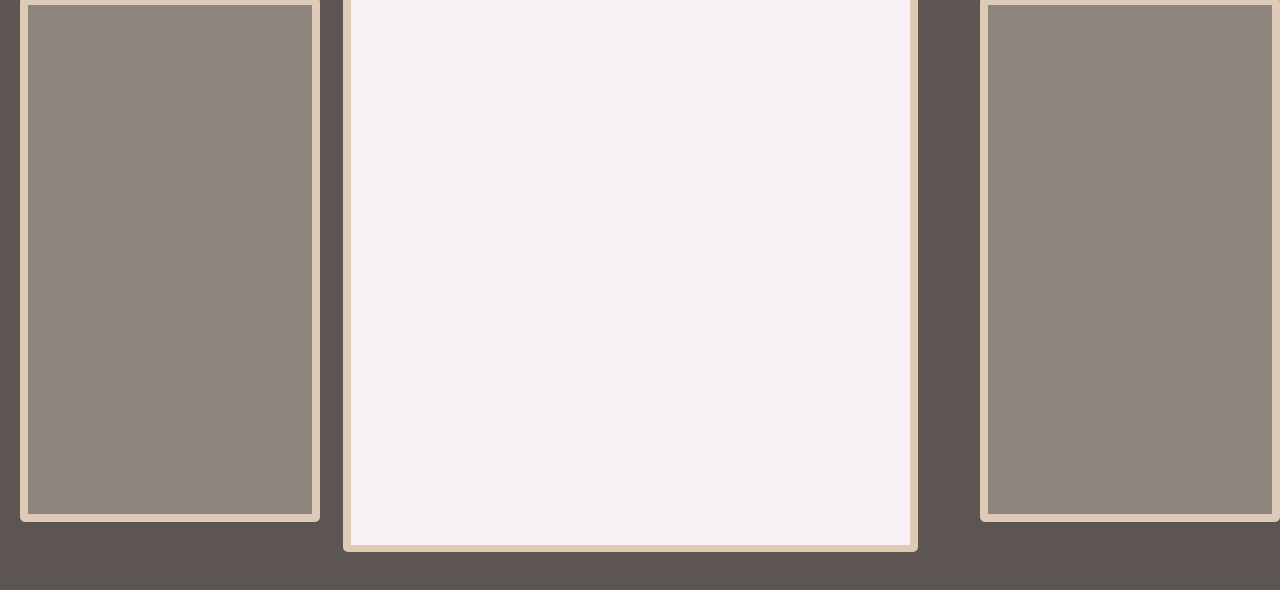
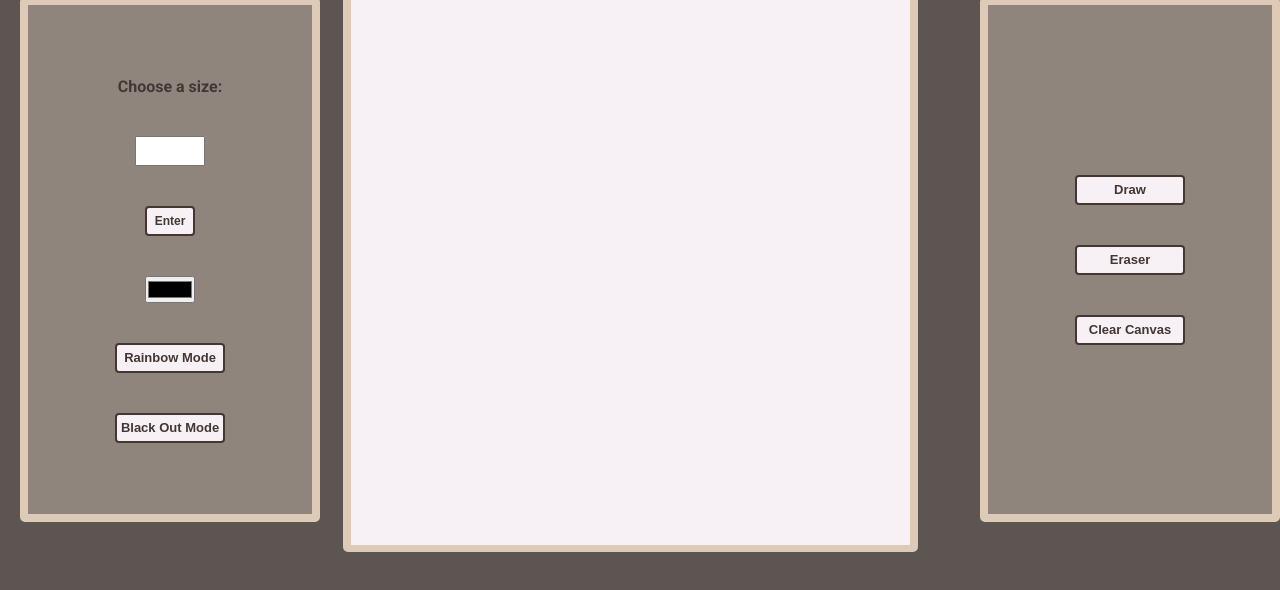
Before and after one commit to DayanaraReynaa/Etch-a-Sketch, a plain HTML site: page index.html in a window 1280 px wide. Shown: the part 78-668 px from the top of the page. Drawn offline with Linux system fonts and the light colour scheme.

Commit message:
Added buttons for Menu and Tools containers

```diff
--- a/index.html
+++ b/index.html
@@ -20,7 +20,12 @@
     <div class="side-container">
         <h2>Menu</h2>
         <div class="menu-container">
-
+            <label>Choose a size:</label>
+            <input class="grid-input" type="text">
+            <button id="grid-btn">Enter</button>
+            <input class="colorPicker" type="color" value="#000000">
+            <button id="rainbow-btn">Rainbow Mode</button>
+            <button id="blackout-btn">Black Out Mode</button>
         </div>
       </div>
     </div>
@@ -35,7 +40,9 @@
     <div class="side-container">
         <h2>Tools</h2>
         <div class="menu-container">
-
+            <button id="draw-btn">Draw</button>
+            <button id="eraser-btn">Eraser</button>
+            <button id="clear-btn">Clear Canvas</button>
         </div>
     </div>
 
--- a/styles.css
+++ b/styles.css
@@ -6,7 +6,6 @@
 
 body {
     display: flex;
-
     height: 100vh;
     text-align: center;
     font-family: 'Roboto', sans-serif;
@@ -17,6 +16,29 @@ h2 {
     color: #f7f0f5;
     font-size: 30px;
 }
+
+label {
+    font-weight: 600;
+    color:#433633;
+}
+
+button {
+    width: 110px;
+    height: 30px;
+    background-color: #f7f0f5;
+    border: 2px solid #433633;
+    border-radius: 4px;
+    font-size: 13px;
+    color: #433633;
+    font-weight: 600;
+}
+
+#grid-btn {
+    width: 50px;
+    font-size: 12px;
+}
+
+/* Side Containers */
 
 .side-container {
     margin-top: 40px;
@@ -33,7 +55,19 @@ h2 {
     background-color: #8F857D;
     border: 8px solid #DECBB7;
     border-radius: 5px;
+    display: flex;
+    flex-direction: column;
+    align-items: center;
+    justify-content: center;
+    gap: 40px;
 }
+
+.grid-input {
+    width: 70px;
+    height: 30px;
+}
+
+/* Main Container */
 
 .main-container {
     margin-top: 20px;
@@ -66,3 +100,5 @@ h2 {
     transition: 0.5s;
 
 }
+
+/* Active Buttons */
```
